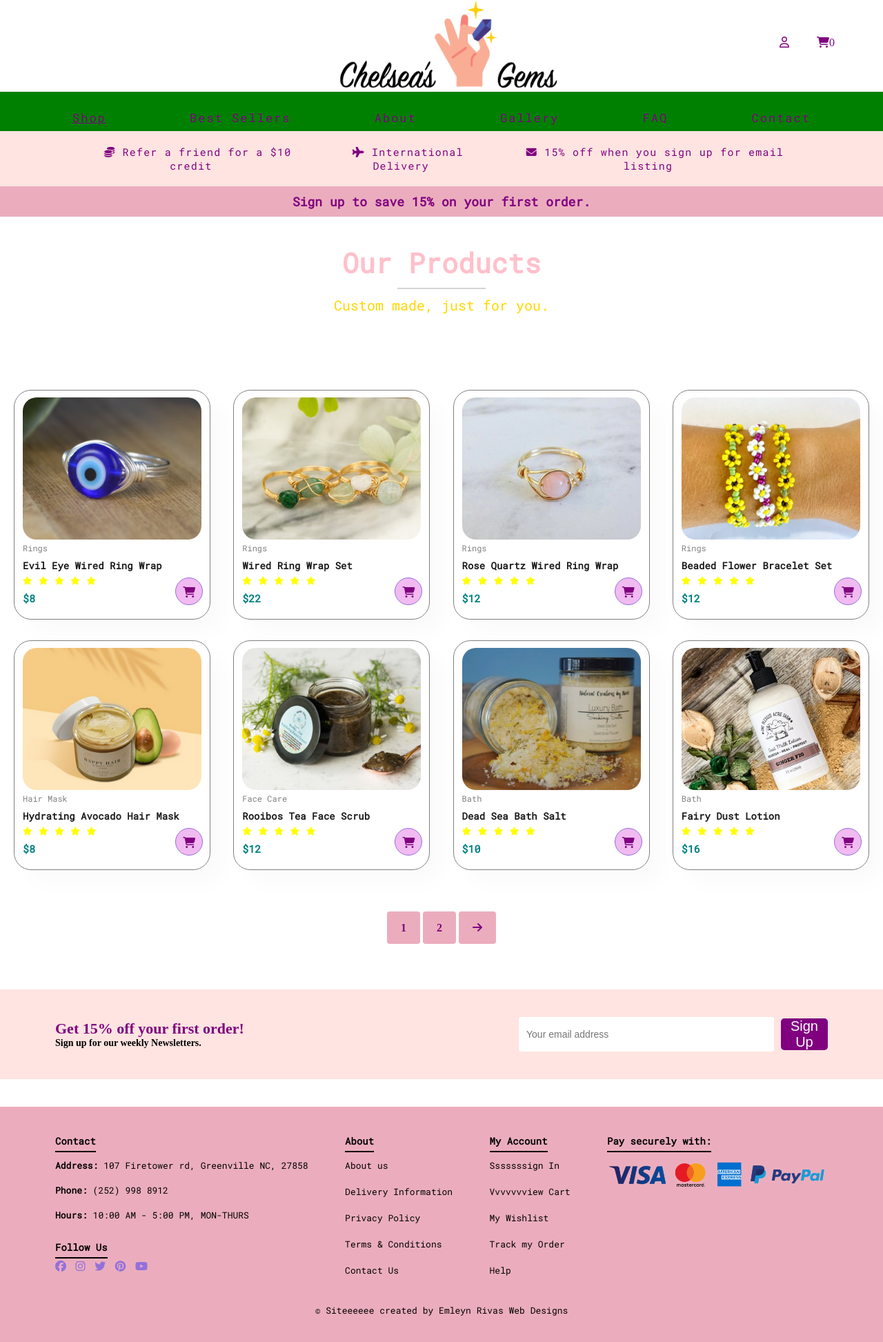
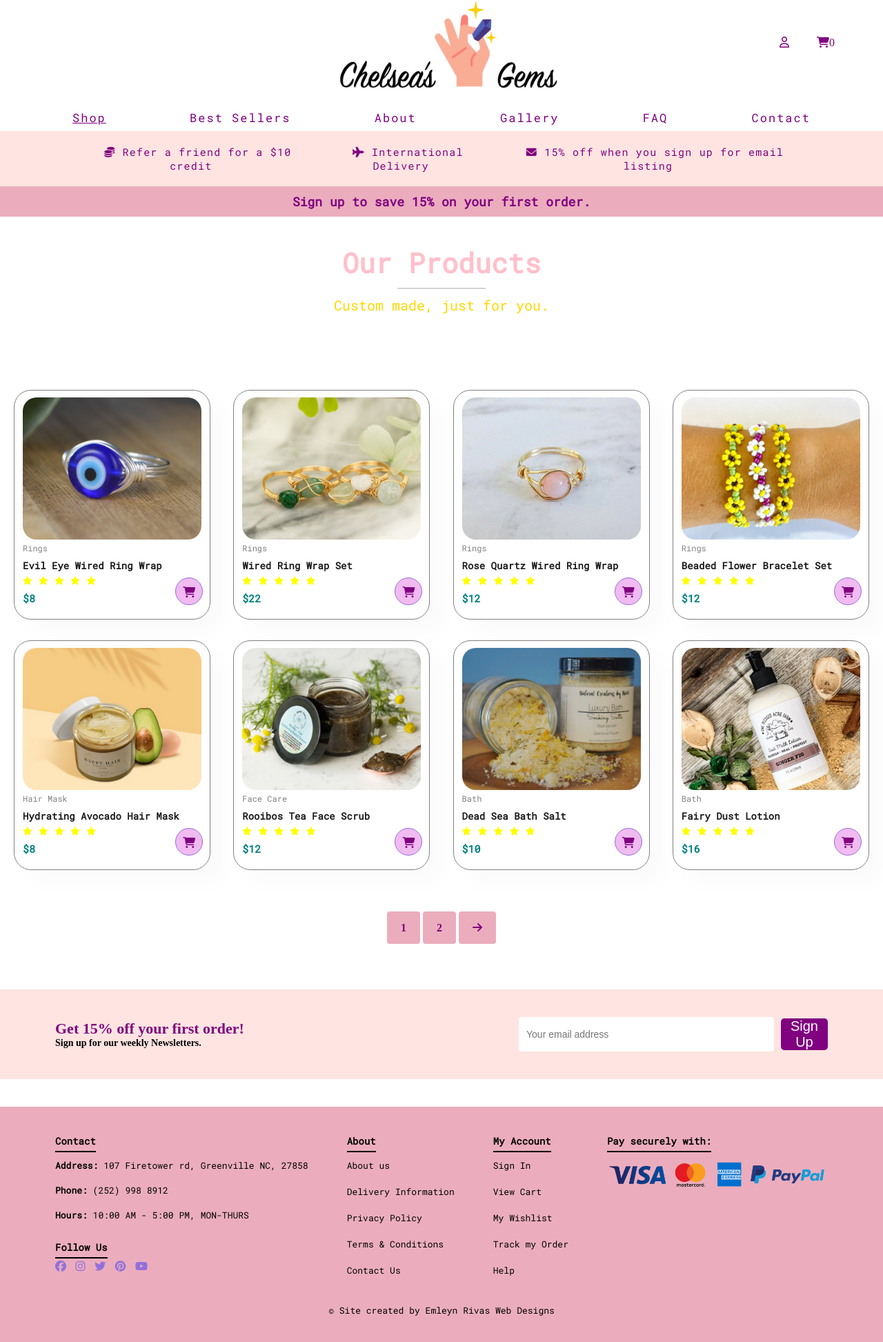
Before and after one commit to emelynyrivas/Chelseas-Website-Github, a plain HTML site: page shop.html in a window 1280 px wide. Shown: the part 1-1946 px from the top of the page at 69% size. Drawn offline with Linux system fonts and the light colour scheme.

Commit message:
changing back to original.

```diff
--- a/shop.html
+++ b/shop.html
@@ -271,8 +271,8 @@
 
             <div class="col">
               <h4>My Account</h4>
-              <a href="#"> Sssssssign In</a>
-              <a href="#"> Vvvvvvview Cart</a>
+              <a href="#"> Sign In</a>
+              <a href="#"> View Cart</a>
               <a href="#"> My Wishlist</a>
               <a href="#"> Track my Order</a>
               <a href="#"> Help</a>
@@ -284,7 +284,7 @@
             </div>
 
             <div class="copyright">
-              <p>© Siteeeeee created by Emleyn Rivas Web Designs </p>
+              <p>© Site created by Emleyn Rivas Web Designs </p>
             </div>
 
           </footer>
--- a/style.css
+++ b/style.css
@@ -67,7 +67,7 @@ body {
 
 .wrapper .nav2-container {
     width: 100%;
-    background-color: green;
+    background-color: white;
     align-items: center;
     position: relative;
     padding: 0px 95px;
```
Also changed, not shown: index.html (+3 -3 lines).
